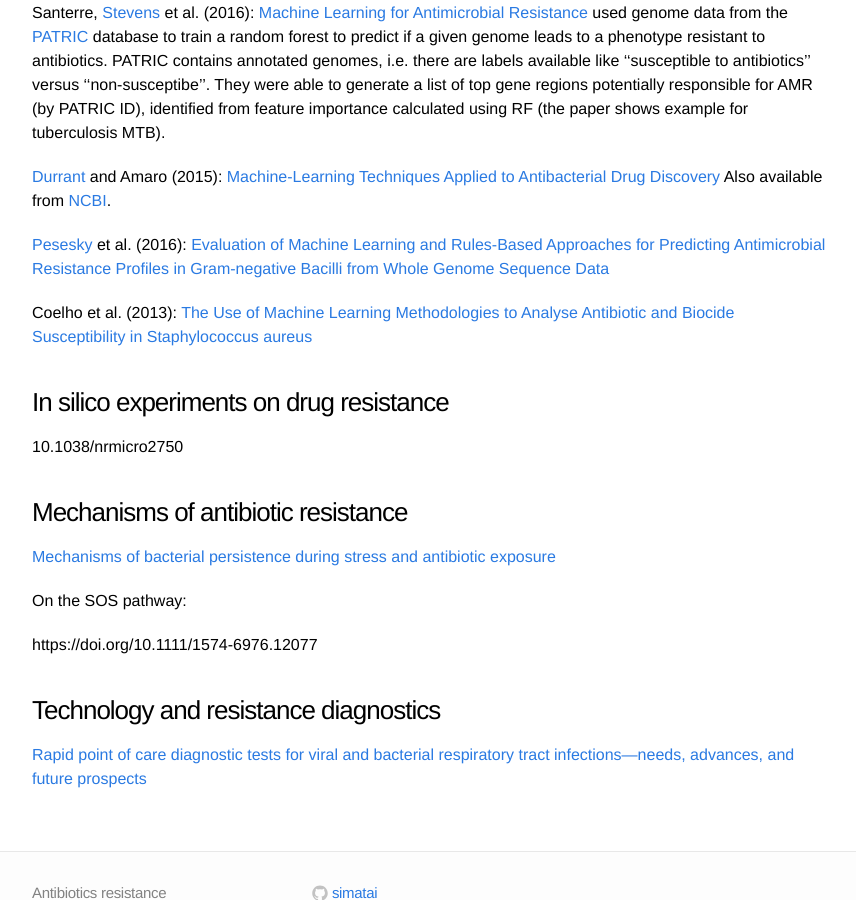
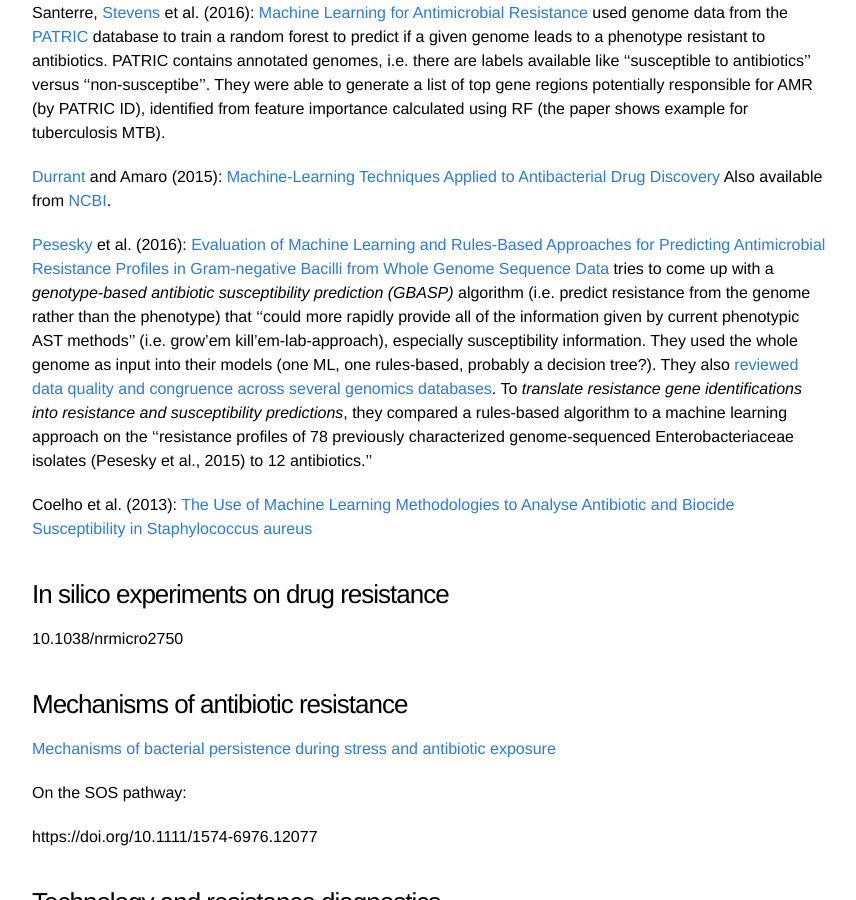
Before and after one commit to simatai/simatai.github.io, a Jekyll site: the page built from _posts/2017-02-28-literature-review.md, in a window 1280 px wide and 900 px high, scrolled down 472 px. Shown: the whole window, without its empty margins (208-1064 px from the left). Built offline with Jekyll 4.4.1, drawn with Linux system fonts in a browser that asks for light colours.

Commit message:
Update 2017-02-28-literature-review.md

```diff
--- a/_posts/2017-02-28-literature-review.md
+++ b/_posts/2017-02-28-literature-review.md
@@ -24,6 +24,7 @@ from feature importance calculated using RF (the paper shows example for tubercu
 Also available from [NCBI](https://www.ncbi.nlm.nih.gov/pmc/articles/PMC4273861/).
 
 [Pesesky](http://www.dantaslab.org/people/) et al. (2016): [Evaluation of Machine Learning and Rules-Based Approaches for Predicting Antimicrobial Resistance Profiles in Gram-negative Bacilli from Whole Genome Sequence Data](https://doi.org/10.3389/fmicb.2016.01887)
+tries to come up with a *genotype-based antibiotic susceptibility prediction (GBASP)* algorithm (i.e. predict resistance from the genome rather than the phenotype) that ''could more rapidly provide all of the information given by current phenotypic AST methods'' (i.e. grow'em kill'em-lab-approach), especially susceptibility information. They used the whole genome as input into their models (one ML, one rules-based, probably a decision tree?). They also [reviewed data quality and congruence across several genomics databases](https://simatai.github.io/2017/02/27/existing-datasources/). To *translate resistance gene identifications into resistance and susceptibility predictions*, they compared a rules-based algorithm to a machine learning approach on the ''resistance profiles of 78 previously characterized genome-sequenced Enterobacteriaceae isolates (Pesesky et al., 2015) to 12 antibiotics.''
 
 Coelho et al. (2013): [The Use of Machine Learning Methodologies to Analyse Antibiotic and Biocide Susceptibility in Staphylococcus aureus](http://dx.doi.org/10.1371/journal.pone.0055582)
 
```
